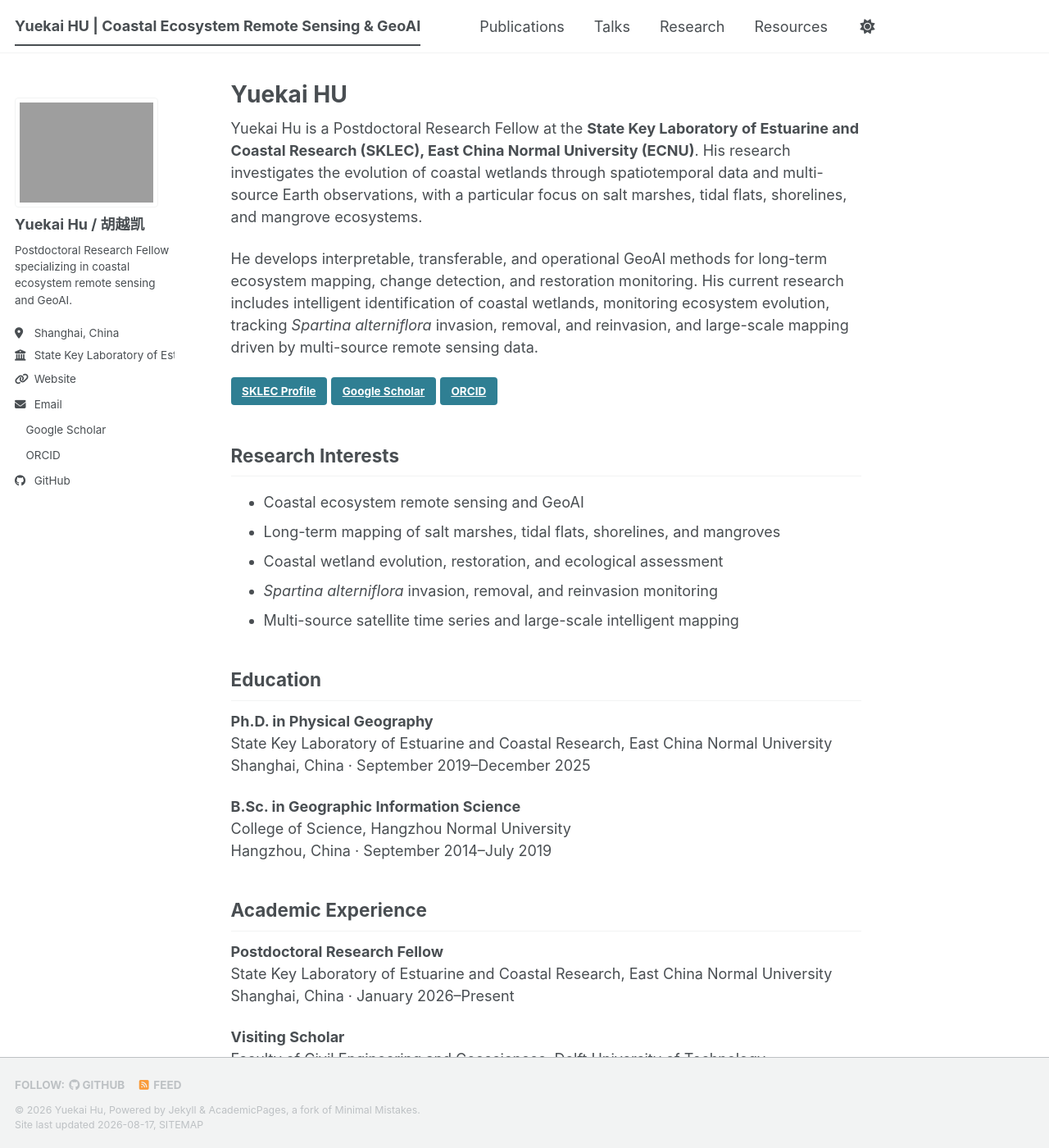
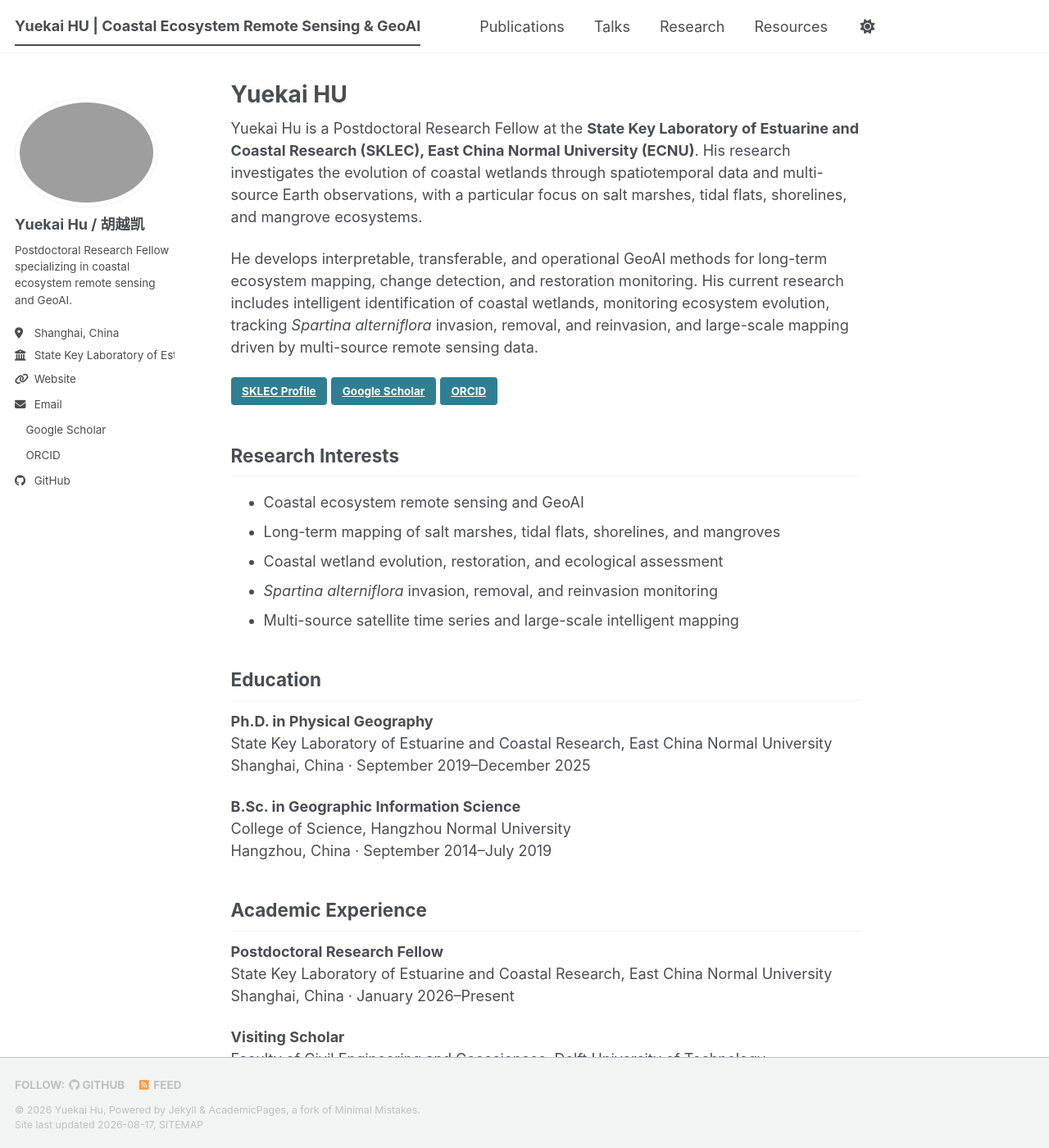
Before and after one commit to YuekaiHu/yuekaihu.github.io, a Jekyll site: the page built from _pages/about.md, in a window 1280 px wide and 1400 px high. Shown: the whole window at 82% size. Built offline with Jekyll 4.4.1, drawn with Linux system fonts in a browser that asks for light colours; a style sheet for code colours, icons or effects is not loaded.

Commit message:
Restore circular profile photo

```diff
--- a/_sass/layout/_sidebar.scss
+++ b/_sass/layout/_sidebar.scss
@@ -155,7 +155,7 @@
 
   img {
     max-width: 175px;
-    border-radius: $border-radius;
+    border-radius: 50%;
 
     @include breakpoint($large) {
       padding: 5px;
```
